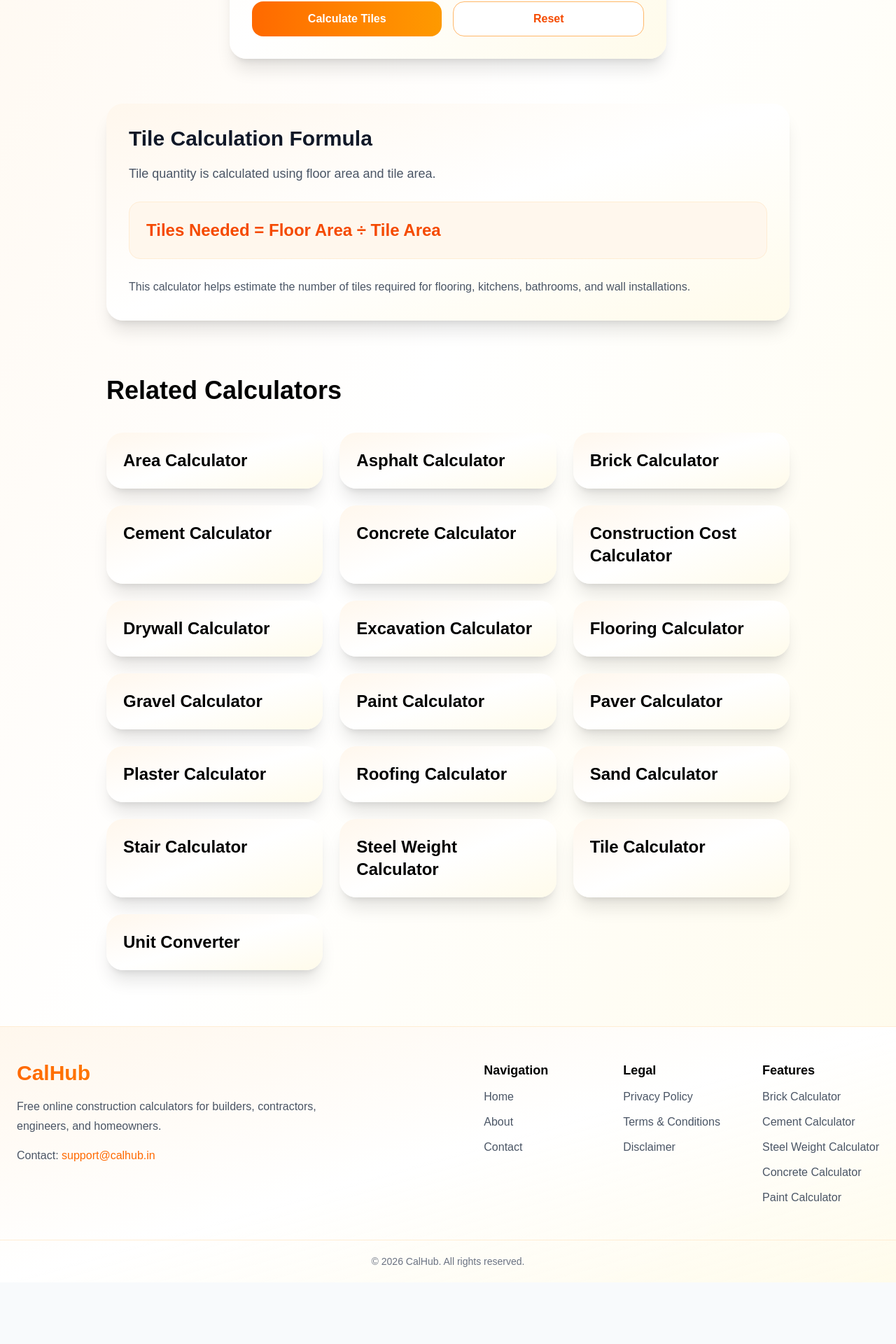
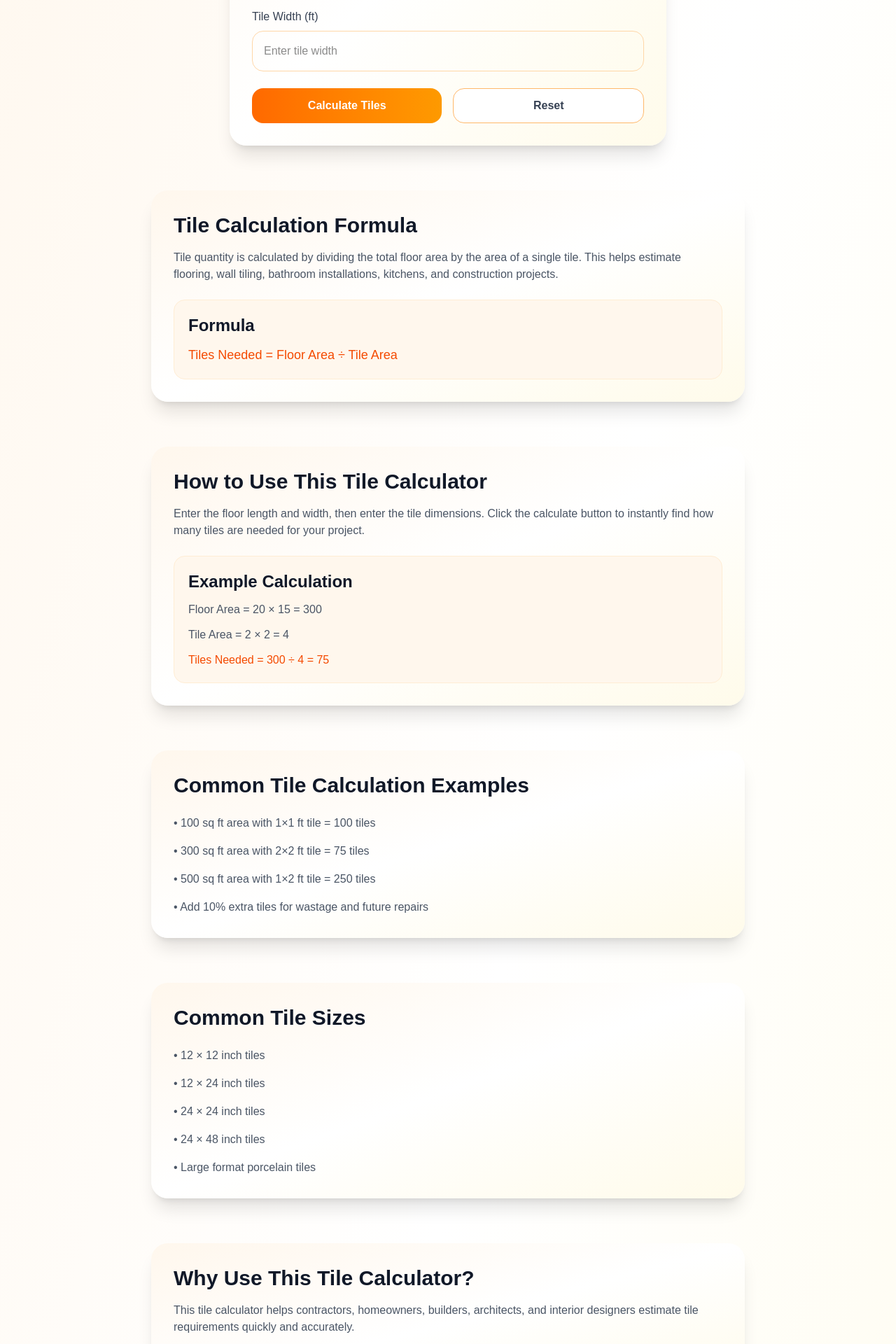
Before and after one commit to payadav142-rgb/calhub, a Next.js app: page /tile-calculator in a window 1280 px wide. Shown: the part 848-2768 px from the top of the page at 70% size. Before the commit the page ends 2680 px from the top, so only its background shows below. Built offline with nearby package versions, Linux system fonts and the light colour scheme.

Commit message:
Upgrade Tile Calculator with PDF, SEO and content sections

```diff
--- a/app/tile-calculator/TileCalculatorClient.tsx
+++ b/app/tile-calculator/TileCalculatorClient.tsx
@@ -1,10 +1,10 @@
 "use client";
 
 import { useState } from "react";
+import jsPDF from "jspdf";
 
 import Navbar from "../components/Navbar";
 import Footer from "../components/Footer";
-
 import RelatedCalculators from "../components/RelatedCalculators";
 
 export default function TileCalculatorClient() {
@@ -62,31 +62,103 @@ export default function TileCalculatorClient() {
     setFloorWidth("");
     setTileLength("");
     setTileWidth("");
+    setUnit("ft");
     setResult(null);
     setExtraTiles(null);
+  };
+
+  const downloadPDF = () => {
+    if (
+      result === null ||
+      extraTiles === null
+    )
+      return;
+
+    const doc = new jsPDF();
+
+    doc.setFontSize(20);
+
+    doc.text(
+      "Tile Calculation Report",
+      20,
+      20
+    );
+
+    doc.setFontSize(12);
+
+    doc.text(
+      `Floor Length: ${floorLength} ${unit}`,
+      20,
+      40
+    );
+
+    doc.text(
+      `Floor Width: ${floorWidth} ${unit}`,
+      20,
+      50
+    );
+
+    doc.text(
+      `Tile Length: ${tileLength} ${unit}`,
+      20,
+      60
+    );
+
+    doc.text(
+      `Tile Width: ${tileWidth} ${unit}`,
+      20,
+      70
+    );
+
+    doc.text(
+      `Tiles Needed: ${result}`,
+      20,
+      90
+    );
+
+    doc.text(
+      `Recommended With 10% Extra: ${extraTiles}`,
+      20,
+      100
+    );
+
+    doc.text(
+      "Generated by CalHub.in",
+      20,
+      130
+    );
+
+    doc.save(
+      "tile-calculation-report.pdf"
+    );
   };
 
   return (
     <main className="min-h-screen bg-gradient-to-br from-orange-50 via-white to-amber-50">
       <Navbar />
 
-      {/* Calculator Section */}
+      {/* HERO SECTION */}
       <section className="mx-auto max-w-2xl px-6 py-16">
-
         <div className="text-center">
           <h1 className="text-4xl font-bold text-gray-900 md:text-5xl">
-            Tile Calculator
+            Tile Calculator for
+            Flooring, Walls &
+            Construction
           </h1>
 
           <p className="mt-4 text-lg text-gray-600">
-            Calculate tiles needed for flooring
-            and wall installation projects.
+            Calculate the exact number
+            of tiles needed for floors,
+            kitchens, bathrooms, walls,
+            patios, and construction
+            projects with ease.
           </p>
         </div>
 
+        {/* CALCULATOR */}
         <div className="mt-10 rounded-3xl bg-gradient-to-br from-orange-50 via-white to-amber-50 p-8 shadow-xl transition-all duration-300 hover:shadow-2xl">
 
-          {/* Unit */}
+          {/* UNIT */}
           <div className="mb-5">
             <label className="mb-2 block font-medium text-gray-700">
               Select Unit
@@ -95,9 +167,11 @@ export default function TileCalculatorClient() {
             <select
               value={unit}
               onChange={(e) =>
-                setUnit(e.target.value)
+                setUnit(
+                  e.target.value
+                )
               }
-              className="w-full rounded-2xl border border-orange-200 p-4 outline-none focus:border-orange-500 focus:ring-4 focus:ring-orange-100"
+              className="w-full rounded-2xl border border-orange-200 p-4 outline-none transition focus:border-orange-500 focus:ring-4 focus:ring-orange-100"
             >
               <option value="ft">
                 Feet (ft)
@@ -109,6 +183,7 @@ export default function TileCalculatorClient() {
             </select>
           </div>
 
+          {/* FLOOR LENGTH */}
           <div className="mb-5">
             <label className="mb-2 block font-medium text-gray-700">
               Floor Length ({unit})
@@ -117,15 +192,23 @@ export default function TileCalculatorClient() {
             <input
               type="number"
               step="any"
+              min="0"
               value={floorLength}
               onChange={(e) =>
-                setFloorLength(e.target.value)
+                setFloorLength(
+                  e.target.value
+                )
+              }
+              onKeyDown={(e) =>
+                e.key === "Enter" &&
+                calculateTiles()
               }
               placeholder="Enter floor length"
               className="w-full rounded-2xl border border-orange-200 p-4 outline-none transition focus:border-orange-500 focus:ring-4 focus:ring-orange-100"
             />
           </div>
 
+          {/* FLOOR WIDTH */}
           <div className="mb-5">
             <label className="mb-2 block font-medium text-gray-700">
               Floor Width ({unit})
@@ -134,15 +217,23 @@ export default function TileCalculatorClient() {
             <input
               type="number"
               step="any"
+              min="0"
               value={floorWidth}
               onChange={(e) =>
-                setFloorWidth(e.target.value)
+                setFloorWidth(
+                  e.target.value
+                )
+              }
+              onKeyDown={(e) =>
+                e.key === "Enter" &&
+                calculateTiles()
               }
               placeholder="Enter floor width"
               className="w-full rounded-2xl border border-orange-200 p-4 outline-none transition focus:border-orange-500 focus:ring-4 focus:ring-orange-100"
             />
           </div>
 
+          {/* TILE LENGTH */}
           <div className="mb-5">
             <label className="mb-2 block font-medium text-gray-700">
               Tile Length ({unit})
@@ -151,15 +242,23 @@ export default function TileCalculatorClient() {
             <input
               type="number"
               step="any"
+              min="0"
               value={tileLength}
               onChange={(e) =>
-                setTileLength(e.target.value)
+                setTileLength(
+                  e.target.value
+                )
+              }
+              onKeyDown={(e) =>
+                e.key === "Enter" &&
+                calculateTiles()
               }
               placeholder="Enter tile length"
               className="w-full rounded-2xl border border-orange-200 p-4 outline-none transition focus:border-orange-500 focus:ring-4 focus:ring-orange-100"
             />
           </div>
 
+          {/* TILE WIDTH */}
           <div className="mb-6">
             <label className="mb-2 block font-medium text-gray-700">
               Tile Width ({unit})
@@ -168,80 +267,317 @@ export default function TileCalculatorClient() {
             <input
               type="number"
               step="any"
+              min="0"
               value={tileWidth}
               onChange={(e) =>
-                setTileWidth(e.target.value)
+                setTileWidth(
+                  e.target.value
+                )
+              }
+              onKeyDown={(e) =>
+                e.key === "Enter" &&
+                calculateTiles()
               }
               placeholder="Enter tile width"
               className="w-full rounded-2xl border border-orange-200 p-4 outline-none transition focus:border-orange-500 focus:ring-4 focus:ring-orange-100"
             />
           </div>
 
+          {/* BUTTONS */}
           <div className="flex gap-4">
             <button
-              onClick={calculateTiles}
+              onClick={
+                calculateTiles
+              }
               className="w-full rounded-2xl bg-gradient-to-r from-orange-500 to-amber-500 py-3 font-semibold text-white transition-all duration-300 hover:scale-[1.02]"
             >
               Calculate Tiles
             </button>
 
             <button
-              onClick={resetCalculator}
-              className="w-full rounded-2xl border border-orange-300 bg-white py-3 font-semibold text-orange-600 transition-all duration-300 hover:bg-orange-50"
+              onClick={
+                resetCalculator
+              }
+              className="w-full rounded-2xl border border-orange-300 bg-white py-3 font-semibold text-gray-700 transition-all duration-300 hover:bg-orange-50"
             >
               Reset
             </button>
           </div>
 
-          {result !== null && (
+          {/* RESULT */}
+          {result !== null &&
+            extraTiles !== null && (
               <div className="mt-6 rounded-2xl bg-gradient-to-br from-orange-50 via-white to-amber-50 p-5 shadow-inner">
-
-              <h3 className="text-2xl font-bold text-gray-900">
+                <h2 className="text-2xl font-bold text-gray-900">
                   Tiles Needed:
                   {" "}
                   {result}
-              </h3>
+                </h2>
 
                 <p className="mt-3 text-lg text-gray-700">
-                Recommended With 10% Extra:
+                  Recommended With
+                  10% Extra:
                   {" "}
                   {extraTiles}
                 </p>
+
+                <p className="mt-4 text-gray-600">
+                  Adding extra tiles
+                  helps cover cutting,
+                  breakage, future
+                  repairs, and waste
+                  during installation.
+                </p>
+
+                <button
+                  onClick={
+                    downloadPDF
+                  }
+                  className="mt-5 w-full rounded-2xl bg-gray-900 py-3 font-semibold text-white transition hover:bg-black"
+                >
+                  Download PDF
+                  Report
+                </button>
               </div>
             )}
         </div>
       </section>
 
-      {/* Formula Section */}
-      <section className="mx-auto max-w-5xl px-6 pb-20">
-
+            {/* FORMULA */}
+      <section className="mx-auto max-w-4xl px-6 pb-16">
         <div className="rounded-3xl bg-gradient-to-br from-orange-50 via-white to-amber-50 p-8 shadow-xl transition-all duration-300 hover:shadow-2xl">
 
           <h2 className="text-3xl font-bold text-gray-900">
             Tile Calculation Formula
           </h2>
 
-          <p className="mt-4 text-lg leading-8 text-gray-600">
-            Tile quantity is calculated using
-            floor area and tile area.
+          <p className="mt-4 text-gray-600">
+            Tile quantity is calculated by
+            dividing the total floor area
+            by the area of a single tile.
+            This helps estimate flooring,
+            wall tiling, bathroom
+            installations, kitchens, and
+            construction projects.
           </p>
 
-          <div className="mt-6 rounded-2xl border border-orange-100 bg-orange-50 p-6">
+          <div className="mt-6 rounded-2xl border border-orange-100 bg-orange-50 p-5">
+            <h3 className="text-2xl font-semibold text-gray-900">
+              Formula
+            </h3>
 
-            <p className="text-2xl font-bold text-orange-600">
+            <p className="mt-3 text-lg font-medium text-orange-600">
               Tiles Needed =
               Floor Area ÷ Tile Area
             </p>
+          </div>
+        </div>
+      </section>
+
+      {/* HOW TO USE */}
+      <section className="mx-auto max-w-4xl px-6 pb-16">
+        <div className="rounded-3xl bg-gradient-to-br from-orange-50 via-white to-amber-50 p-8 shadow-xl transition-all duration-300 hover:shadow-2xl">
+
+          <h2 className="text-3xl font-bold text-gray-900">
+            How to Use This Tile
+            Calculator
+          </h2>
+
+          <p className="mt-4 text-gray-600">
+            Enter the floor length and
+            width, then enter the tile
+            dimensions. Click the
+            calculate button to instantly
+            find how many tiles are needed
+            for your project.
+          </p>
+
+          <div className="mt-6 rounded-2xl border border-orange-100 bg-orange-50 p-5">
+            <h3 className="text-2xl font-semibold text-gray-900">
+              Example Calculation
+            </h3>
+
+            <p className="mt-3 text-gray-600">
+              Floor Area = 20 × 15 = 300
+            </p>
+
+            <p className="mt-3 text-gray-600">
+              Tile Area = 2 × 2 = 4
+            </p>
+
+            <p className="mt-3 font-medium text-orange-600">
+              Tiles Needed = 300 ÷ 4 = 75
+            </p>
+          </div>
+        </div>
+      </section>
+
+      {/* COMMON EXAMPLES */}
+      <section className="mx-auto max-w-4xl px-6 pb-16">
+        <div className="rounded-3xl bg-gradient-to-br from-orange-50 via-white to-amber-50 p-8 shadow-xl transition-all duration-300 hover:shadow-2xl">
+
+          <h2 className="text-3xl font-bold text-gray-900">
+            Common Tile Calculation
+            Examples
+          </h2>
+
+          <div className="mt-6 space-y-4 text-gray-600">
+            <p>
+              • 100 sq ft area with
+              1×1 ft tile = 100 tiles
+            </p>
+
+            <p>
+              • 300 sq ft area with
+              2×2 ft tile = 75 tiles
+            </p>
+
+            <p>
+              • 500 sq ft area with
+              1×2 ft tile = 250 tiles
+            </p>
+
+            <p>
+              • Add 10% extra tiles for
+              wastage and future repairs
+            </p>
+          </div>
+        </div>
+      </section>
+
+      {/* TILE SIZE GUIDE */}
+      <section className="mx-auto max-w-4xl px-6 pb-16">
+        <div className="rounded-3xl bg-gradient-to-br from-orange-50 via-white to-amber-50 p-8 shadow-xl transition-all duration-300 hover:shadow-2xl">
+
+          <h2 className="text-3xl font-bold text-gray-900">
+            Common Tile Sizes
+          </h2>
+
+          <div className="mt-6 space-y-4 text-gray-600">
+            <p>• 12 × 12 inch tiles</p>
+
+            <p>• 12 × 24 inch tiles</p>
+
+            <p>• 24 × 24 inch tiles</p>
+
+            <p>• 24 × 48 inch tiles</p>
+
+            <p>
+              • Large format porcelain
+              tiles
+            </p>
+          </div>
+        </div>
+      </section>
+
+      {/* WHY USE */}
+      <section className="mx-auto max-w-4xl px-6 pb-16">
+        <div className="rounded-3xl bg-gradient-to-br from-orange-50 via-white to-amber-50 p-8 shadow-xl transition-all duration-300 hover:shadow-2xl">
+
+          <h2 className="text-3xl font-bold text-gray-900">
+            Why Use This Tile
+            Calculator?
+          </h2>
+
+          <p className="mt-4 text-gray-600">
+            This tile calculator helps
+            contractors, homeowners,
+            builders, architects, and
+            interior designers estimate
+            tile requirements quickly and
+            accurately.
+          </p>
+
+          <p className="mt-4 text-gray-600">
+            Proper tile estimation helps
+            reduce material waste, control
+            project costs, and avoid
+            purchasing too many or too few
+            tiles.
+          </p>
+        </div>
+      </section>
+
+      {/* FAQ */}
+      <section className="mx-auto max-w-4xl px-6 pb-20">
+        <div className="rounded-3xl bg-gradient-to-br from-orange-50 via-white to-amber-50 p-8 shadow-xl transition-all duration-300 hover:shadow-2xl">
+
+          <h2 className="text-3xl font-bold text-gray-900">
+            Frequently Asked Questions
+          </h2>
+
+          <div className="mt-8 space-y-6">
+
+            <div className="rounded-2xl border border-orange-100 p-5">
+              <h3 className="text-xl font-semibold text-gray-900">
+                What is a tile calculator?
+              </h3>
+
+              <p className="mt-2 text-gray-600">
+                A tile calculator helps
+                estimate the number of
+                tiles required for floors,
+                walls, kitchens, bathrooms,
+                and construction projects.
+              </p>
+            </div>
+
+            <div className="rounded-2xl border border-orange-100 p-5">
+              <h3 className="text-xl font-semibold text-gray-900">
+                Why should I buy extra
+                tiles?
+              </h3>
+
+              <p className="mt-2 text-gray-600">
+                Extra tiles help cover
+                cutting waste, accidental
+                breakage, and future
+                repairs.
+              </p>
+            </div>
+
+            <div className="rounded-2xl border border-orange-100 p-5">
+              <h3 className="text-xl font-semibold text-gray-900">
+                Can I calculate wall
+                tiles?
+              </h3>
+
+              <p className="mt-2 text-gray-600">
+                Yes. This calculator can
+                be used for both floor and
+                wall tile calculations.
+              </p>
+            </div>
+
+            <div className="rounded-2xl border border-orange-100 p-5">
+              <h3 className="text-xl font-semibold text-gray-900">
+                Is this calculator free?
+              </h3>
+
+              <p className="mt-2 text-gray-600">
+                Yes. All calculators on
+                CalHub are completely free
+                to use.
+              </p>
+            </div>
+
+            <div className="rounded-2xl border border-orange-100 p-5">
+              <h3 className="text-xl font-semibold text-gray-900">
+                How accurate is this tile
+                calculator?
+              </h3>
+
+              <p className="mt-2 text-gray-600">
+                It provides accurate tile
+                estimates based on the
+                dimensions entered. Adding
+                10% extra tiles is
+                recommended for real-world
+                projects.
+              </p>
+            </div>
 
           </div>
-
-          <p className="mt-6 leading-8 text-gray-600">
-            This calculator helps estimate the
-            number of tiles required for
-            flooring, kitchens, bathrooms,
-            and wall installations.
-          </p>
-
         </div>
       </section>
 
```
Also changed, not shown: app/tile-calculator/page.tsx (+10 -11 lines). Lines whose indentation alone changed are shown as unchanged.
